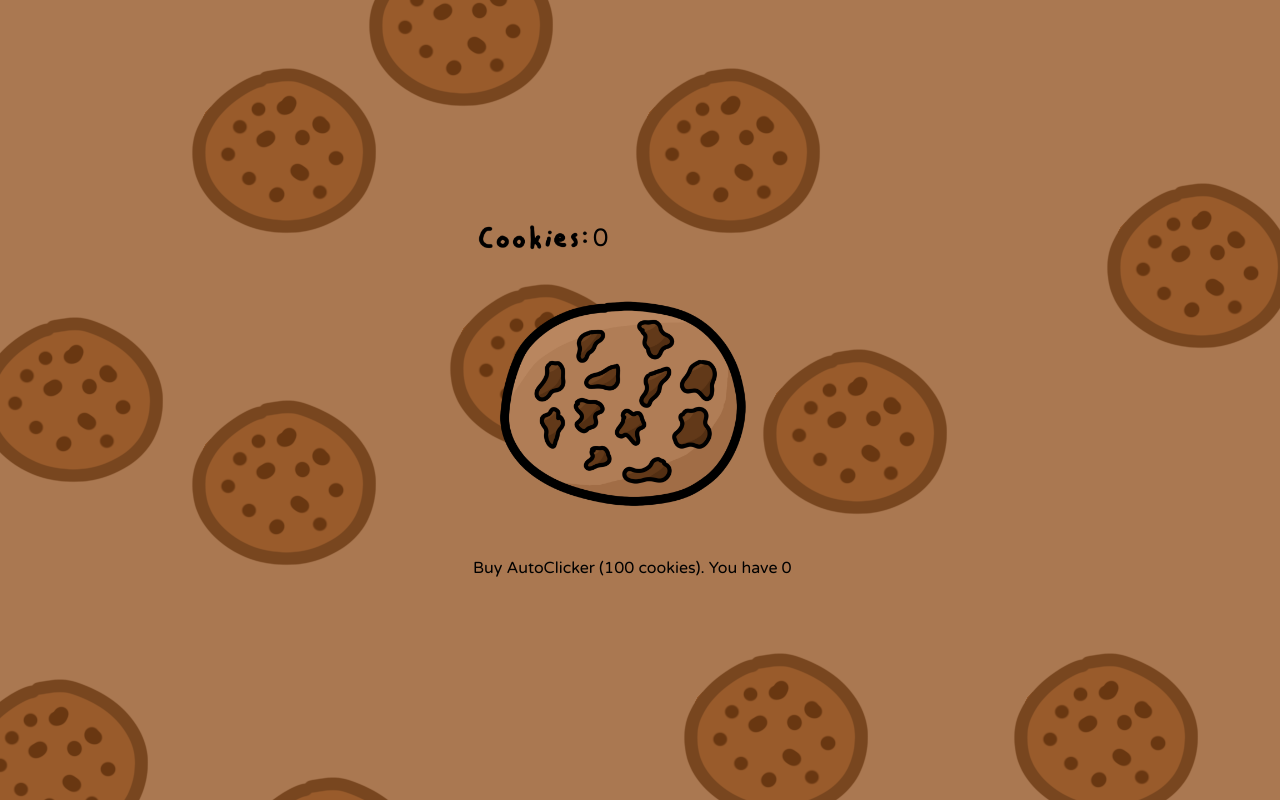
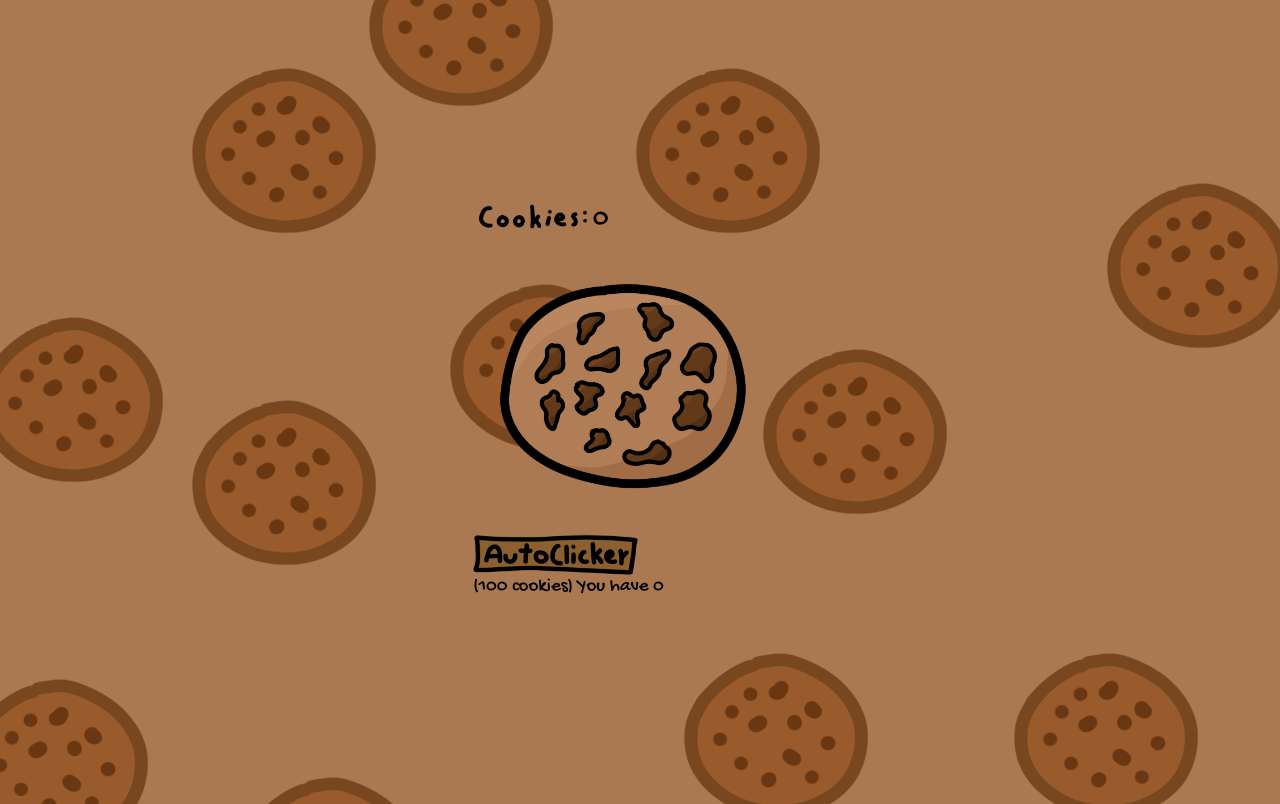
Before and after one commit to BarPos/cookie.barpos.net, a plain HTML site: page index.html in a window 1280 px wide. Drawn offline with Linux system fonts and the light colour scheme.

Commit message:
fixed some bugs & changed shop

```diff
--- a/cookie.js
+++ b/cookie.js
@@ -4,9 +4,9 @@ const cookieImage = document.getElementById('cookieImage')
 
 const cookieCount = document.getElementById('cookiesText')
 
-const autockickerText = 'Buy AutoClicker (%PRICE% cookies). You have %HAVE%'
+const autockickerText = '(%PRICE% cookies) You have %HAVE%'
 
-const autoCkickerButton = document.getElementById('buyAutoClicker')
+const autoCkickerButton = document.getElementById('buyautoclickerText')
 
 var autockickers = 0
 
@@ -14,7 +14,7 @@ function cookieCkick(){
     cookies = cookies + 1;
     //console.log(cookies)
 
-    cookieCount.innerText = cookies
+    cookieCount.innerText = cookies.toLocaleString()
 
     cookieImage.style.transform = 'scale(.95)'
 }
@@ -24,16 +24,25 @@ function cookieUnClick(){
 }
 
 function buyAutoClicker(){
-    var price = 100;
+    var price = 100 + autockickers;
     if(cookies >= price){
         cookies = cookies - price
         autockickers++
-        autoCkickerButton.innerText = autockickerText.replace('%PRICE%', price).replace('%HAVE%', autockickers)
-        cookieCount.innerText = cookies
+        autoCkickerButton.innerText = autockickerText.replace('%PRICE%', (price+1).toLocaleString()).replace('%HAVE%', autockickers.toLocaleString())
+        cookieCount.innerText = cookies.toLocaleString()
     }
+}
+
+function AutockickerBtnClick(){
+    const btn = document.getElementById('autoclickerImg')
+    btn.style.transform = 'scale(.95)'
+}
+function AutockickerBtnUnClick(){
+    const btn = document.getElementById('autoclickerImg')
+    btn.style.transform = 'scale(1)'
 }
 
 setInterval(() => {
     cookies = cookies + autockickers
-    cookieCount.innerText = cookies
+    cookieCount.innerText = cookies.toLocaleString()
 }, 1000)
--- a/index.html
+++ b/index.html
@@ -5,7 +5,7 @@
     <meta name="viewport" content="width=device-width, initial-scale=1.0">
     <title>Cookie Clicker</title>
     <link rel="preconnect" href="https://fonts.gstatic.com">
-    <link href="https://fonts.googleapis.com/css2?family=Varela+Round&display=swap" rel="stylesheet">
+    <link href="https://fonts.googleapis.com/css2?family=Gochi+Hand&display=swap" rel="stylesheet">
     <link rel="stylesheet" href="style.css">
     <script src="cookie.js" defer></script>
 </head>
@@ -14,15 +14,19 @@
         <div id="header">
             <div id="cookiesTextImg">
                 <img src="graphics/text/cookies.png" alt="" height="100%">
+
             </div>
             <div id="cookiesText">0</div>
         </div>
         <div id="cookieBtn" onmousedown="cookieCkick()" onmouseup="cookieUnClick()">
-            <img src="graphics/cookie.png" alt="" class="cookieImage" id="cookieImage">
+            <div class="cookieImage" id="cookieImage"></div>
         </div>
         <div id="shop">
-            <div id="buyAutoClicker" onclick="buyAutoClicker()">
-                Buy AutoClicker (100 cookies). You have 0
+            <div id="buyAutoClicker">
+                <div id="autockickerBtn" onclick="buyAutoClicker()" onmousedown="AutockickerBtnClick()" onmouseup="AutockickerBtnUnClick()">
+                    <div id="autoclickerImg"></div>
+                </div>
+                <div id="buyautoclickerText">(100 cookies) You have 0</div>
             </div>
         </div>
     </div>
--- a/style.css
+++ b/style.css
@@ -1,5 +1,11 @@
 *{
-    font-family: 'Varela Round', sans-serif;
+    font-family: 'Gochi Hand', cursive;
+
+    user-select: none; /* supported by Chrome and Opera */
+    -webkit-user-select: none; /* Safari */
+    -khtml-user-select: none; /* Konqueror HTML */
+    -moz-user-select: none; /* Firefox */
+    -ms-user-select: none; /* Internet Explorer/Edge */
 }
 
 body{
@@ -15,10 +21,6 @@ body{
     transform: translate(-50%, -50%);
 }
 
-#buyAutoClicker{
-    cursor: pointer;
-}
-
 /* Cookie Count */
 
 #cookiesTextImg{
@@ -26,7 +28,7 @@ body{
     float: left;
 }
 #cookiesText{
-    font-size: 25px;
+    font-size: 28px;
 }
 
 
@@ -37,10 +39,29 @@ body{
     height: min-content;
 }
 .cookieImage{
+    background: url(graphics/cookie.png);
+    background-size: 100%;
     width: 300px;
+    height: 300px;
     transition: .1s;
 }
 
+/* Autoclicker Button */
+
+#autockickerBtn{
+    cursor: pointer;
+}
+
+#autoclickerImg{
+    background: url(graphics/buttons/autoclicker.png);
+    background-size: 100%;
+    width: calc(550px * 0.3);
+    height: calc(134px * 0.3);
+    transition: .1s;
+}
+#buyautoclickerText{
+    font-size: 19px;
+}
 
 
 @keyframes scroll{
```
Also changed, not shown: graphics/buttons/autoclicker.png (added).
